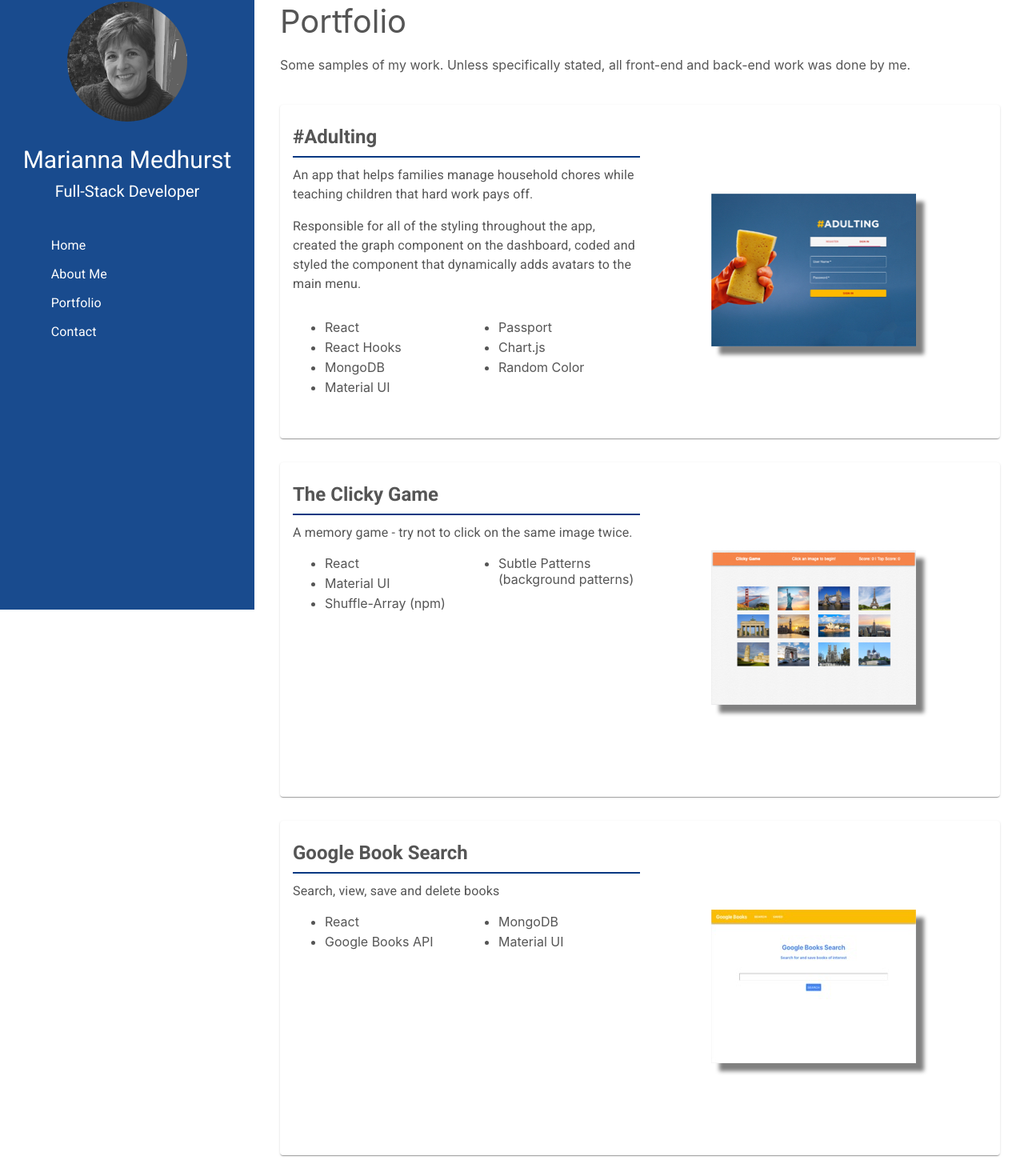
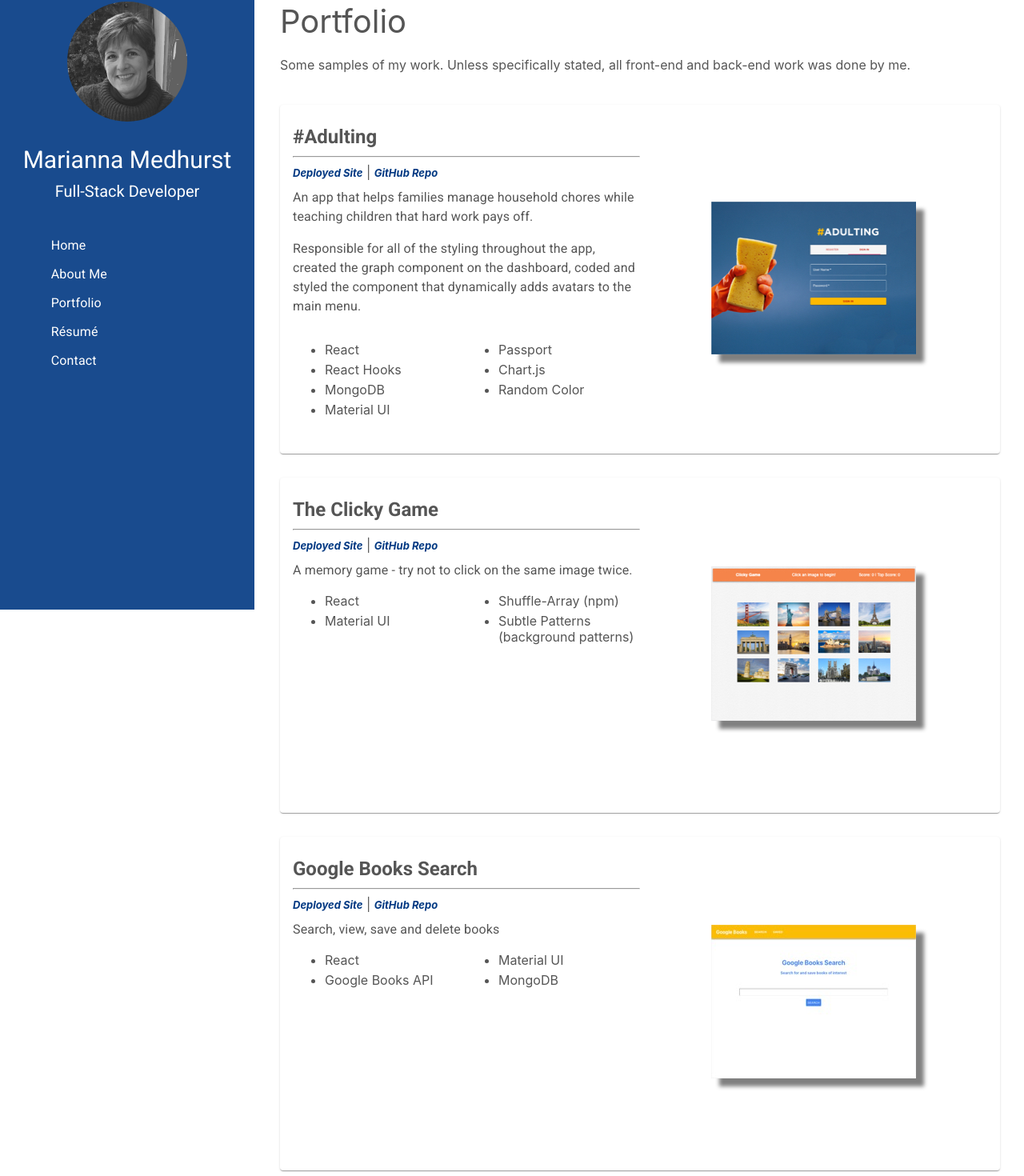
Before and after one commit to mbmedhurst/Portfolio, a React (Create React App) app: page /portfolio in a window 1280 px wide. Shown: the part 38-1508 px from the top of the page at 80% size. Built offline with nearby package versions, Linux system fonts and the light colour scheme.

Commit message:
added github repo link to portfolio page

```diff
--- a/src/App.js
+++ b/src/App.js
@@ -6,6 +6,7 @@ import Sidebar from './components/Sidebar'
 import Home from './pages/Home'
 import Portfolio from './pages/Portfolio'
 import About from './pages/About'
+import CV from './pages/CV'
 import Contact from './pages/Contact'
 
 
@@ -42,6 +43,7 @@ class App extends Component {
             <Route exact path='/portfolio' render={_ => <Portfolio />} />
             <Route exact path='/about' render={_ => <About />} />
             <Route exact path='/contact' render={_ => <Contact />} />
+            <Route exact path='/cv' render={_ => <CV />} />
           </div>
         </Router>
       )
@@ -52,8 +54,9 @@ class App extends Component {
             <Sidebar />
             <Route exact path='/' render={_ => <Home />} />
             <Route exact path='/portfolio' render={_ => <Portfolio />} />
-            <Route exact path='/about' render={_ => <About />} /> */}
+            <Route exact path='/about' render={_ => <About />} />
             <Route exact path='/contact' render={_ => <Contact />} />
+            <Route exact path='/cv' render={_ => <CV />} />
             </div>
         </Router>
       )
--- a/src/components/Sidebar/Sidebar.js
+++ b/src/components/Sidebar/Sidebar.js
@@ -47,6 +47,9 @@ const Sidebar = props => {
                         <Link className='link' to='/portfolio'>
                             <MenuItem>Portfolio</MenuItem>
                         </Link>
+                        <Link className='link' to='/cv'>
+                            <MenuItem>Résumé</MenuItem>
+                        </Link>
                         <Link className='link' to='/contact'>
                             <MenuItem>Contact</MenuItem>
                         </Link>
--- a/src/components/TopNav/TopNav.js
+++ b/src/components/TopNav/TopNav.js
@@ -11,6 +11,7 @@ import Divider from '@material-ui/core/Divider'
 import IconButton from '@material-ui/core/IconButton'
 import Home from '@material-ui/icons/Home'
 import Work from '@material-ui/icons/Work'
+import Assignment from '@material-ui/icons/Assignment'
 import Person from '@material-ui/icons/Person'
 import Mail from '@material-ui/icons/Mail'
 import MenuIcon from '@material-ui/icons/Menu'
@@ -162,6 +163,12 @@ const TopNav = _ => {
               <ListItemText onClick={handleDrawerClose} primary='Portfolio' />
             </ListItem>
           </Link>
+          <Link className={classes.link} to='/cv'>
+            <ListItem button key='resume'>
+              <ListItemIcon style={{color: '#003882'}}><Assignment /></ListItemIcon>
+              <ListItemText onClick={handleDrawerClose} primary='Résumé' />
+            </ListItem>
+          </Link>
           <Link className={classes.link} to='/contact'>
             <ListItem button key='contact'>
               <ListItemIcon style={{color: '#003882'}}><Mail /></ListItemIcon>
--- /dev/null
+++ b/src/pages/CV/CV.js
@@ -0,0 +1,34 @@
+import React from 'react'
+import './cv.css'
+import { makeStyles } from '@material-ui/core/styles'
+import Grid from '@material-ui/core/Grid'
+import Paper from '@material-ui/core/Paper'
+import Typography from '@material-ui/core/Typography'
+
+
+const useStyles = makeStyles(theme => ({
+    root: {
+        padding: theme.spacing(3, 2),
+        color: '#555555'
+    },
+    body1: {
+        marginTop: '20px'
+    }
+}))
+
+const CV = _ => {
+    const classes = useStyles();
+
+    return (
+        <>
+            <Grid container fixed>
+                <Grid item id='sidebar' sm={0} md={3}></Grid>
+                <Grid sm={12} md={9}>
+                    <div className='header'>Résumé</div>
+                </Grid>
+            </Grid>
+        </>
+    )
+}
+
+export default CV
--- /dev/null
+++ b/src/pages/CV/cv.css
@@ -0,0 +1,54 @@
+/* #cvOverlay {
+    background-color: rgb(0, 56, 130, 0.1);
+    background-size: cover;
+    position: fixed;
+    width:100%;
+    height:100%;
+    /* top:0px;
+    left:339px; */
+/* } */
+
+#cvPaper {
+    background-color: white;
+    color: #555555;
+    margin: 50px;
+    overflow-x: scroll;
+    z-index: 900;
+    border-radius: 3px;
+    -webkit-border-radius: 3px;
+    -moz-border-radius: 3px;
+    -ms-border-radius: 3px;
+    -o-border-radius: 3px;
+}
+
+#nameHead {
+    font-size: 30px;
+    margin: 10px;
+}
+
+
+/* iPhone 5/SE */
+@media only screen
+  and (min-width: 320px)
+  and (max-width: 568px)
+  and (-webkit-min-device-pixel-ratio: 2)
+  and (orientation: portrait) {
+      #cvOverlay {
+          left: 0px;
+      }
+      #cvPaper {
+          margin: 130px 20px 50px 20px;
+
+      }
+  }
+
+  /* iPad 1/2/Mini/Air */
+@media only screen
+and (min-width: 768px)
+and (max-width: 1024px)
+and (-webkit-min-device-pixel-ratio: 1)
+and (orientation: portrait) {
+    #cvOverlay {
+        left: 255px;
+    }
+}
--- /dev/null
+++ b/src/pages/CV/index.js
@@ -0,0 +1 @@
+export {default} from './CV.js'
--- a/src/pages/Portfolio/Portfolio.css
+++ b/src/pages/Portfolio/Portfolio.css
@@ -7,11 +7,16 @@
     font-size: 40px;
 }
 
-#appLink {
-    color: #555555;
+#appLink, #gitLink {
+    margin-top: 10px;
+    font-size: 13px;
+    text-decoration: none;
+    color: #003882;
+    font-weight: bold;
+    font-style: italic;
 }
 
-#appLink:hover {
+#appLink:hover, #gitLink:hover {
     color: #ffba00;
 }
 
@@ -29,10 +34,6 @@
 .appName {
     font-size: 40px;
     font-weight: bold;
-}
-
-hr {
-    border: 1px solid #003882;
 }
 
 .appDesc {
--- a/src/pages/Portfolio/Portfolio.js
+++ b/src/pages/Portfolio/Portfolio.js
@@ -32,10 +32,9 @@ const Portfolio = _ => {
                     <Paper id='appInfo' className={classes.root}>
                         <Grid container>
                             <Grid item sm={12} md={6} className='appDesc'>
-                                <Typography className='appName' variant="h5" component="h3" style={{ fontWeight: 'bold' }}>
-                                    <a id='appLink' target="_blank" href='https://adultingapp.herokuapp.com/'>#Adulting</a>
-                                </Typography>
+                                <Typography className='appName' variant="h5" component="h3" style={{ fontWeight: 'bold' }}>#Adulting</Typography>
                                 <hr></hr>
+                                <a id='appLink' target="_blank" href='https://adultingapp.herokuapp.com/'>Deployed Site</a> | <a id='gitLink' target="_blank" href='https://github.com/mbmedhurst/Adulting'>GitHub Repo</a>
                                 <Typography component="p" className='appDesc' style={{ marginTop: '10px' }}>
                                     An app that helps families manage household chores while teaching children that hard work pays off.
                                     <p>Responsible for all of the styling throughout the app, created the graph component on the dashboard,  coded and styled the component that dynamically adds avatars to the main menu.</p>
@@ -66,10 +65,9 @@ const Portfolio = _ => {
                     <Paper id='appInfo' className={classes.root}>
                         <Grid container>
                             <Grid item sm={12} md={6} className='appDesc'>
-                                <Typography className='appName' variant="h5" component="h3" style={{ fontWeight: 'bold' }}>
-                                    <a id='appLink' target="_blank" href='https://clickygamembm.herokuapp.com/'>The Clicky Game</a>
-                                </Typography>
+                                <Typography className='appName' variant="h5" component="h3" style={{ fontWeight: 'bold' }}>The Clicky Game</Typography>
                                 <hr></hr>
+                                <a id='appLink' target="_blank" href='https://clickygamembm.herokuapp.com/'>Deployed Site</a> | <a id='gitLink' target="_blank" href='https://github.com/mbmedhurst/ClickyGame'>GitHub Repo</a>
                                 <Typography component="p" className='appDesc' style={{ marginTop: '10px' }}>
                                     A memory game - try not to click on the same image twice.
                                 </Typography>
@@ -78,11 +76,11 @@ const Portfolio = _ => {
                                         <ul>
                                             <li className='listItem'>React</li>
                                             <li className='listItem'>Material UI</li>
-                                            <li className='listItem'>Shuffle-Array (npm)</li>
                                         </ul>
                                     </Grid>
                                     <Grid item sm={6}>
                                         <ul>
+                                            <li className='listItem'>Shuffle-Array (npm)</li>
                                             <li className='listItem'>Subtle Patterns (background patterns)</li>
                                         </ul>
                                     </Grid>
@@ -96,10 +94,9 @@ const Portfolio = _ => {
                     <Paper id='appInfo' className={classes.root}>
                         <Grid container>
                             <Grid item sm={12} md={6} className='appDesc'>
-                                <Typography className='appName' variant="h5" component="h3" style={{ fontWeight: 'bold' }}>
-                                    <a id='appLink' target="_blank" href='https://googlebooksmbm.herokuapp.com/'>Google Book Search</a>
-                                </Typography>
+                                <Typography className='appName' variant="h5" component="h3" style={{ fontWeight: 'bold' }}>Google Books Search</Typography>
                                 <hr></hr>
+                                <a id='appLink' target="_blank" href='https://googlebooksmbm.herokuapp.com/'>Deployed Site</a> | <a id='gitLink' target="_blank" href='https://github.com/mbmedhurst/BooksSearch'>GitHub Repo</a>
                                 <Typography component="p" className='appDesc' style={{ marginTop: '10px' }}>
                                     Search, view, save and delete books
                                 </Typography>
@@ -112,8 +109,8 @@ const Portfolio = _ => {
                                     </Grid>
                                     <Grid item sm={6}>
                                         <ul>
+                                            <li className='listItem'>Material UI</li>
                                             <li className='listItem'>MongoDB</li>
-                                            <li className='listItem'>Material UI</li>
                                         </ul>
                                     </Grid>
                                 </Grid>
@@ -126,10 +123,9 @@ const Portfolio = _ => {
                     <Paper id='appInfo' className={classes.root}>
                         <Grid container>
                             <Grid item sm={12} md={6} className='appDesc'>
-                                <Typography className='appName' variant="h5" component="h3" style={{ fontWeight: 'bold' }}>
-                                    <a id='appLink' target="_blank" href='https://mbmedhurst.github.io/Train-Time/'>Train Time</a>
-                                </Typography>
+                                <Typography className='appName' variant="h5" component="h3" style={{ fontWeight: 'bold' }}>Train Time</Typography>
                                 <hr></hr>
+                                <a id='appLink' target="_blank" href='https://mbmedhurst.github.io/Train-Time/'>Deployed Site</a> | <a id='gitLink' target="_blank" href='https://github.com/mbmedhurst/Train-Time'>GitHub Repo</a>
                                 <Typography component="p" className='appDesc' style={{ marginTop: '10px' }}>
                                     Train schedule app - add a train to the schedule and the table will display what time the train will arrive and how many minutes away it is.
                                 </Typography>
@@ -138,7 +134,7 @@ const Portfolio = _ => {
                                         <ul>
                                             <li className='listItem'>HTML5</li>
                                             <li className='listItem'>CSS3</li>
-                                                                                    </ul>
+                                        </ul>
                                     </Grid>
                                     <Grid item sm={6}>
                                         <ul>
```
Also changed, not shown: 1 other file (tests, documents, lock files or other folders).
